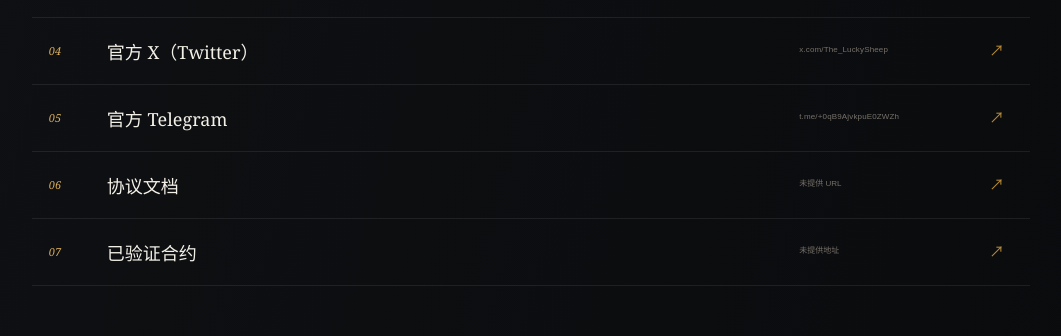
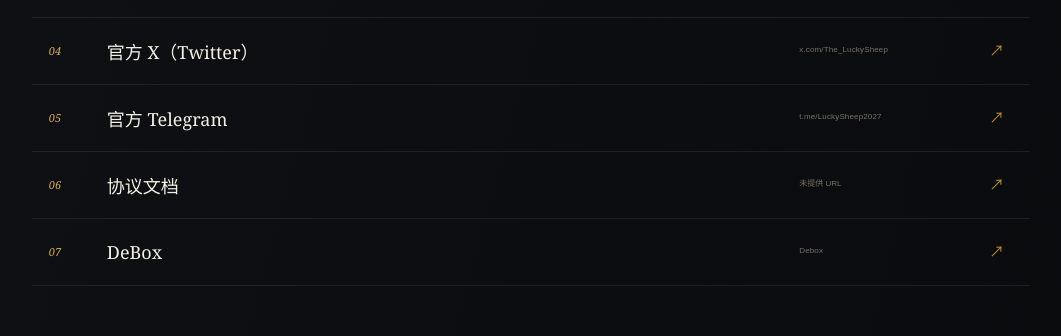
Before and after one commit to 0xdave1/luckysheep, a plain HTML site: page index.html in a window 1280 px wide. Shown: the part 9389-9725 px from the top of the page, without its empty margins (109-1170 px from the left). Drawn offline with Linux system fonts and the light colour scheme.

Commit message:
Update Telegram link and add DeBox link

```diff
--- a/index.html
+++ b/index.html
@@ -202,9 +202,9 @@
           <a href="assets/Lucky_Sheep_Protocol_Deck_Chinese.pdf" download><span>02</span><b>Chinese protocol deck</b><small>PDF · investor and community edition</small><i>↓</i></a>
           <a href="assets/Lucky_Sheep_Official_Main_Whitepaper_English.docx" download><span>03</span><b>Earlier English whitepaper</b><small>Previous supplied edition · DOCX</small><i>↓</i></a>
           <a class="resource-social-link" href="https://x.com/The_LuckySheep" target="_blank" rel="noopener noreferrer" aria-label="Lucky Sheep on X"><span>04</span><b>Official X (Twitter)</b><small>x.com/The_LuckySheep</small><i>↗</i></a>
-          <a class="resource-social-link" href="https://t.me/+0qB9AjvkpuE0ZWZh" target="_blank" rel="noopener noreferrer" aria-label="Lucky Sheep on Telegram"><span>05</span><b>Official Telegram</b><small>t.me/+0qB9AjvkpuE0ZWZh</small><i>↗</i></a>
+          <a class="resource-social-link" href="https://t.me/LuckySheep2027" target="_blank" rel="noopener noreferrer" aria-label="Lucky Sheep on Telegram"><span>05</span><b>Official Telegram</b><small>t.me/LuckySheep2027</small><i>↗</i></a>
           <button type="button" data-unavailable><span>06</span><b>Protocol documentation</b><small>URL not supplied</small><i>↗</i></button>
-          <button type="button" data-unavailable><span>07</span><b>Verified contract</b><small>Address not supplied</small><i>↗</i></button>
+          <a class="resource-social-link" href="https://m.debox.pro/group?id=xdgmw46w&code=gupw8txa&utm_source=chatgpt.com" target="_blank" rel="noopener noreferrer" aria-label="Lucky Sheep on DeBox"><span>07</span><b>DeBox</b><small>Debox</small><i>↗</i></a>
         </div>
       </section>
 
```
